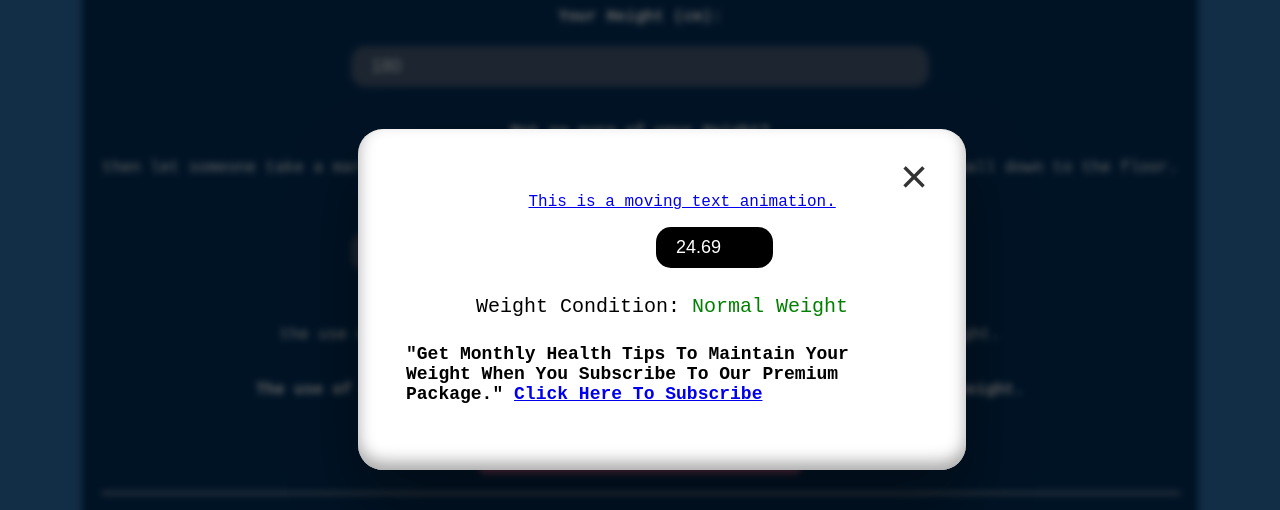
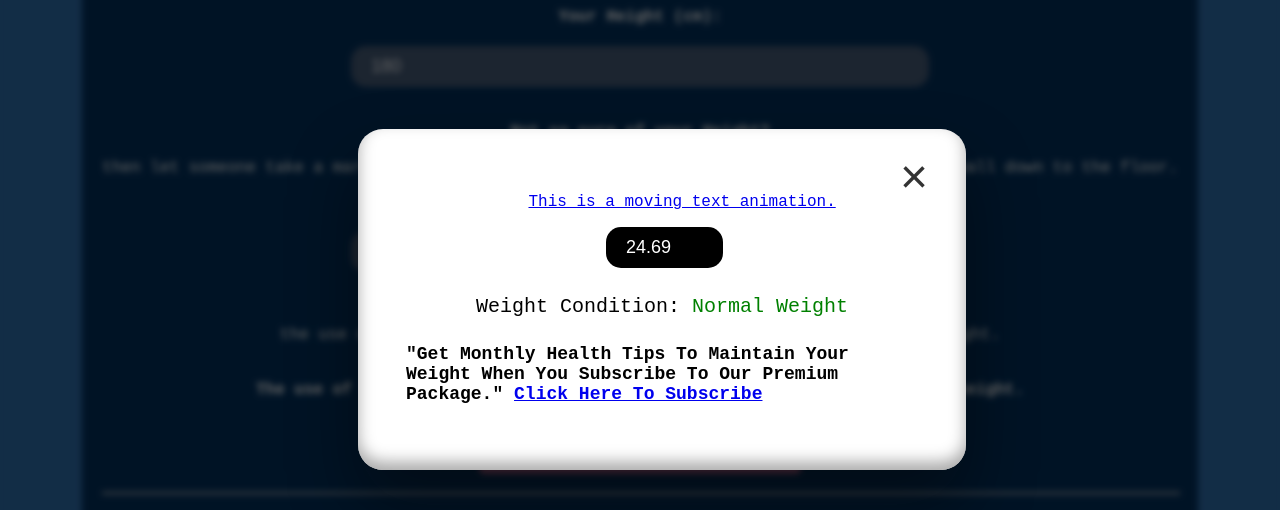
Before and after one commit to BigBen-7/BMI-Calculator, a plain HTML site: page index.html in a window 1280 px wide. Both pictures are taken after a click on the button "Compute BMI". Shown: the part 111-621 px from the top of the page. Drawn offline with nearby package versions, Linux system fonts and the light colour scheme.

Commit message:
Update style.css

```diff
--- a/style.css
+++ b/style.css
@@ -73,7 +73,7 @@ body {
   width:15%;
   color: #fff;
   background-color: #000;
-  margin: auto 250px;
+  margin: auto 200px;
 }
 
 .close-modal {
```
